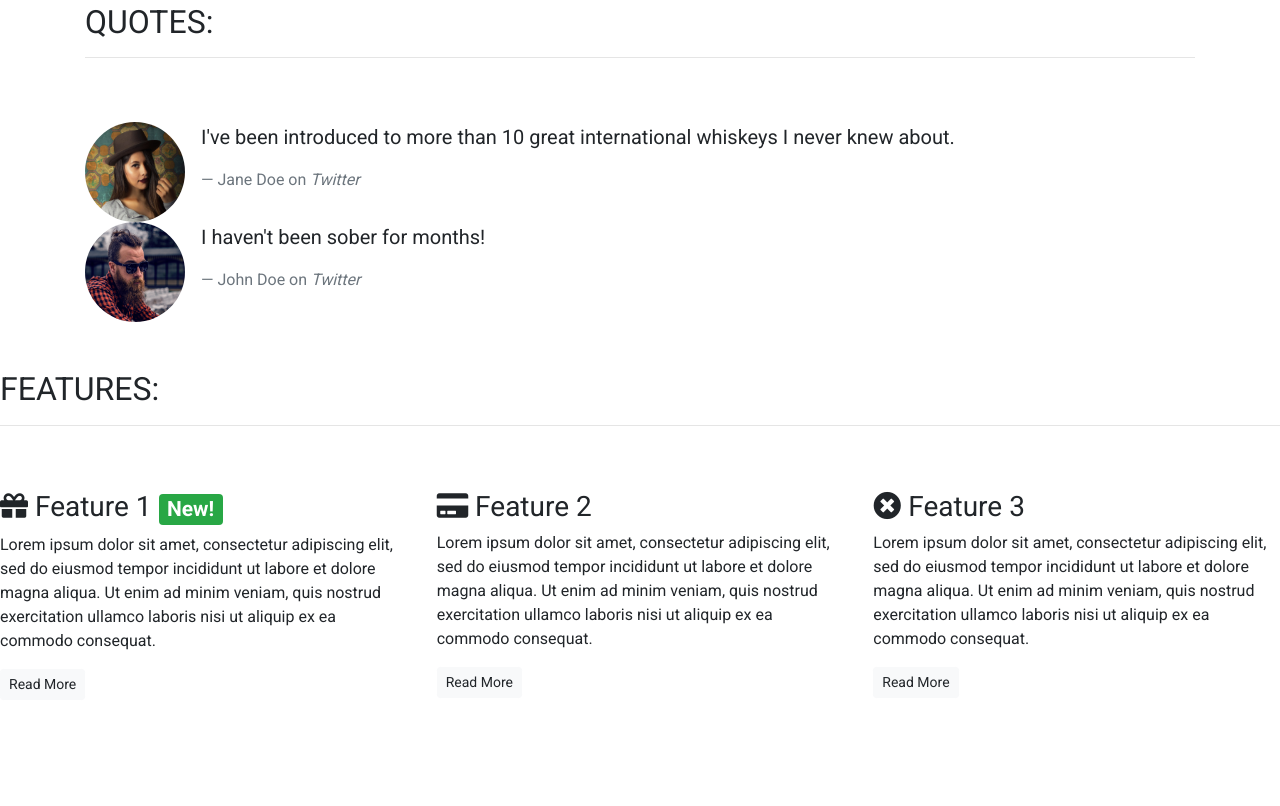
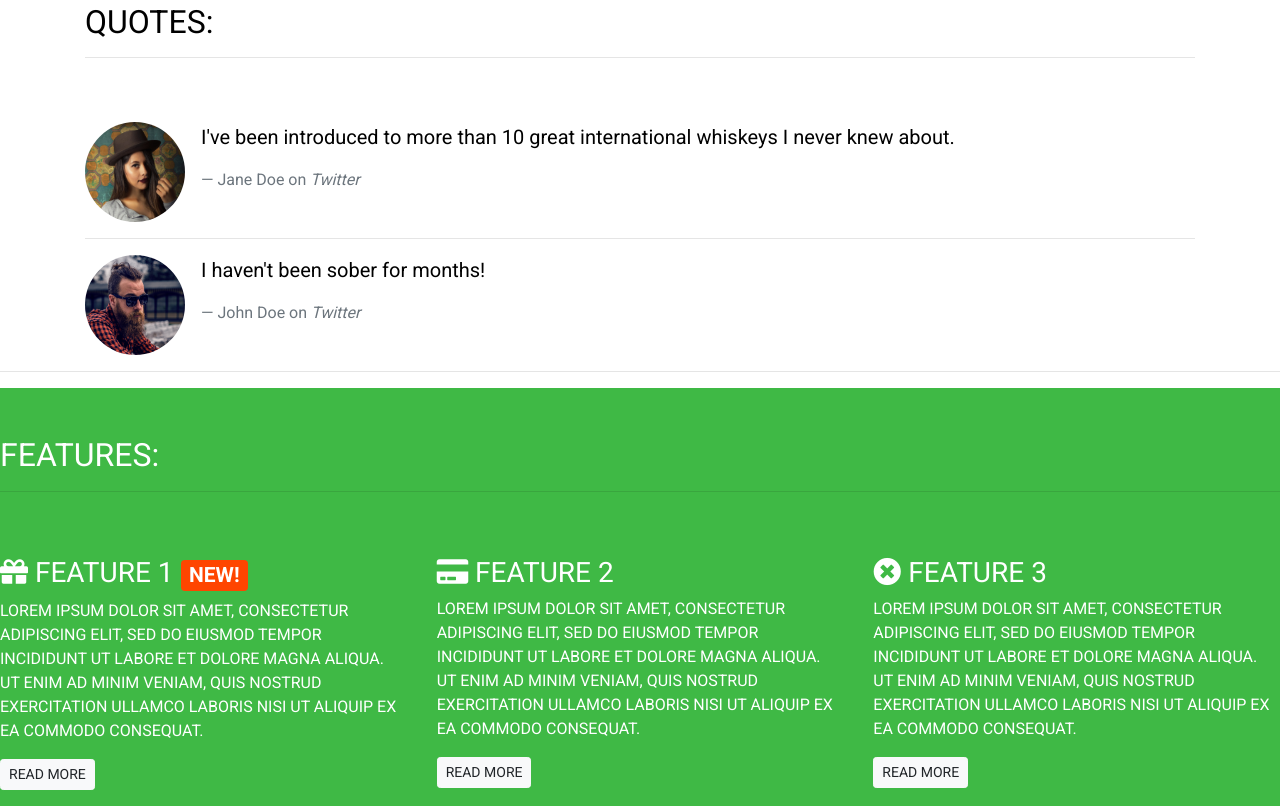
Before and after one commit to ROCK3879/Whiskey-Drop, a plain HTML site: page index.html in a window 1280 px wide. Shown: the part 967-1773 px from the top of the page. Before the commit the page ends 1683 px from the top, so only its background shows below. Drawn offline with nearby package versions, Linux system fonts and the light colour scheme.

Commit message:
Adding feature style

```diff
--- a/index.html
+++ b/index.html
@@ -14,8 +14,6 @@
         }
 
         /* Containers */
-        .alert-container {}
-
         .callout-container {
             height: 100vh;
             background: url('images/whiskey-background.jpg') no-repeat center center fixed;
@@ -38,9 +36,28 @@
             background-color: rgba(0, 0, 0, 0.5);
         }
 
-        .quotes-container {}
+        .quotes-container {
+            color: black;
+        }
 
-        .features-container {}
+        .features {
+            color: white;
+        }
+
+        .features-container {
+            background-color: #3fb945;
+            color: white;
+            text-transform: uppercase;
+        }
+
+        .features .feature {
+            transition: all 0.3s ease;
+        }
+
+        .feature:hover {
+            box-shadow: 0 4px 4px rgba(0, 0, 0, 0.5);
+            background-color: rgb(0, 0, 0, 0.2);
+        }
 
         /* Block dividers */
         .block-divider {
@@ -101,6 +118,12 @@
             border-color: #df4929;
             color: white;
         }
+
+        .badge-success {
+            color: #fff;
+            background-color: orangered;
+        }
+
     </style>
 </head>
 
@@ -188,7 +211,7 @@
                                 <footer class="blockquote-footer">Jane Doe on <cite title="Twitter">Twitter</cite></footer>
                             </blockquote>
                         </div>
-                    </div>
+                    </div> <hr />
                 </div>
                 <div class="col-12 col-md-6">
                     <div class="media">
@@ -206,6 +229,8 @@
             </div>
         </section>
     </div>
+
+    <hr>
 
     <!-- Features -->
     <div class="features-container">
```
